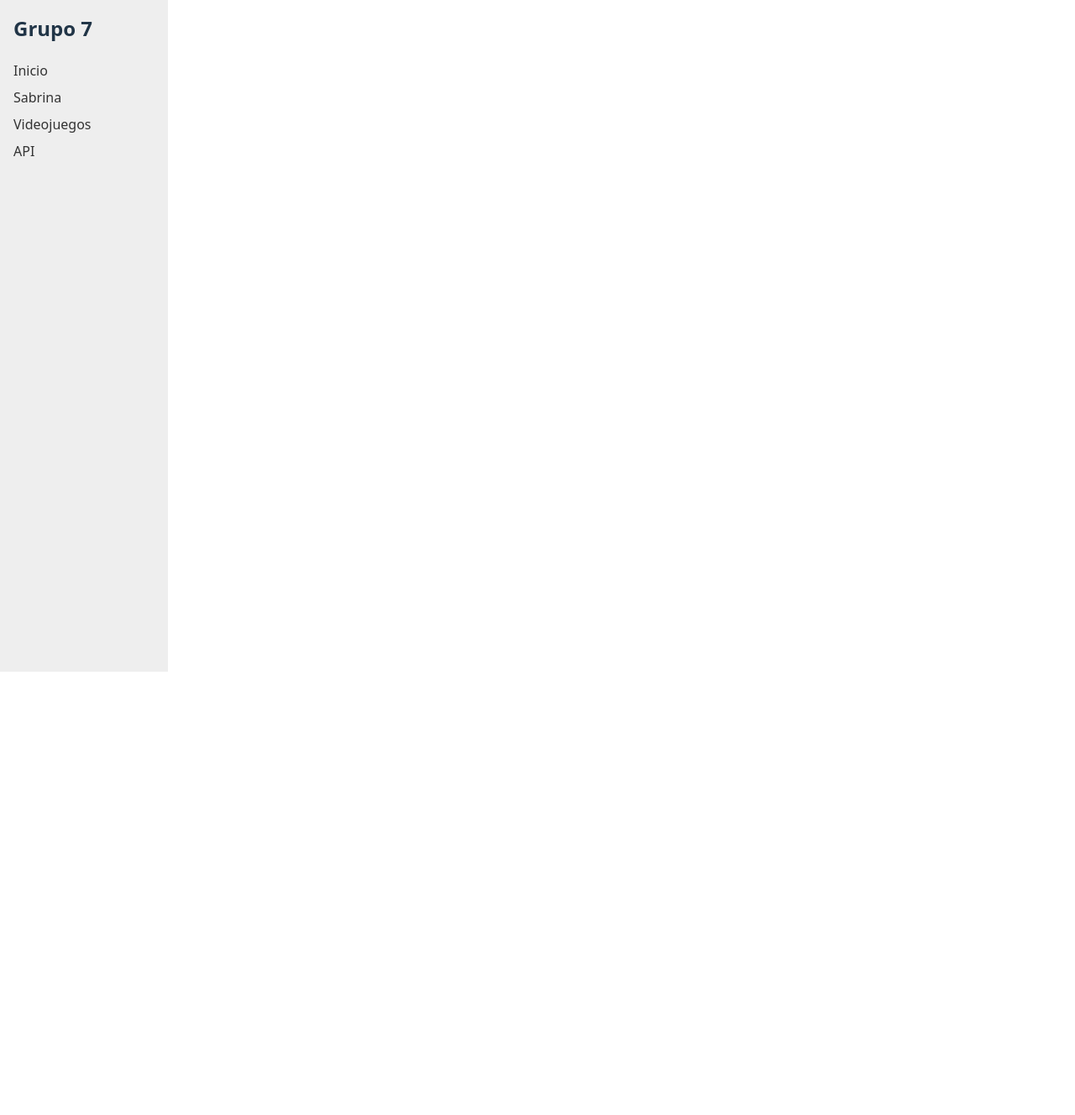
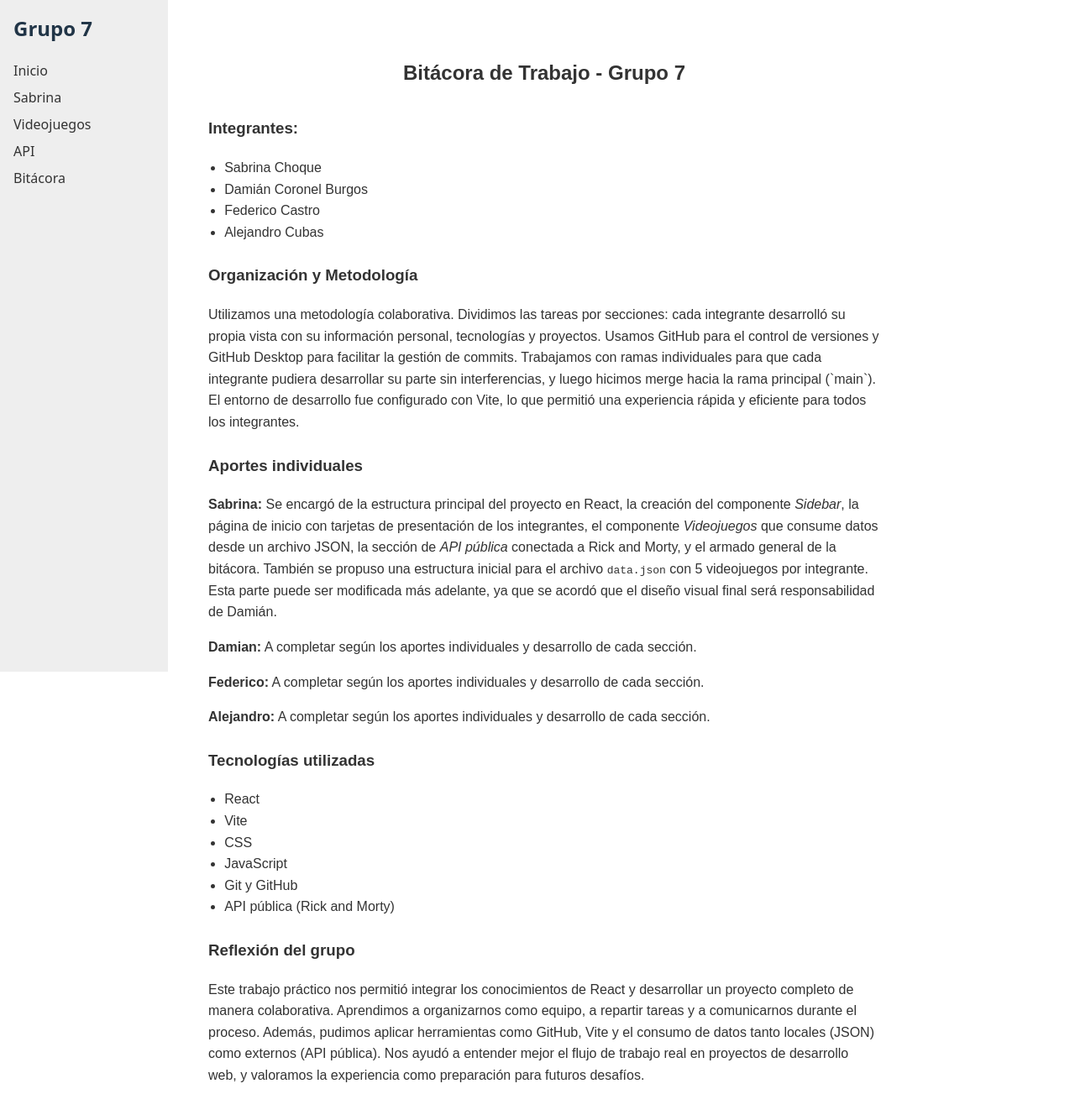
Before and after one commit to SabrinaChoque/TP1_Front_Grupo7_comisionD, a React (Vite) app: page /bitacora in a window 1280 px wide. Shown: the top 1328 px of the page at 84% size. Before the commit the page ends 800 px from the top, so only its background shows below. Built offline with nearby package versions, Linux system fonts and the light colour scheme.

Commit message:
Agrega componente Bitácora con reflexión del grupo
- Se crea Bitacora.jsx con secciones: integrantes, organización, aportes individuales, tecnologías y reflexión final
- Se agregan estilos en Bitacora.css
- Se configura la ruta /bitacora y el acceso desde el menú lateral

```diff
--- a/src/App.jsx
+++ b/src/App.jsx
@@ -4,6 +4,7 @@ import Sidebar from './components/Sidebar';
 import Sabrina from './pages/Sabrina';
 import VideoJuegos from './pages/VideoJuegos';
 import API from './pages/API';
+import Bitacora from './pages/Bitacora';
 
 
 function App() {
@@ -17,6 +18,7 @@ function App() {
             <Route path="/sabrina" element={<Sabrina />} />
             <Route path="/videojuegos" element={<VideoJuegos />} />
             <Route path="/api" element={<API />} />
+            <Route path="/bitacora" element={<Bitacora />} />
           </Routes>
         </main>
       </div>
--- a/src/components/Sidebar.jsx
+++ b/src/components/Sidebar.jsx
@@ -11,8 +11,7 @@ function Sidebar() {
         <li><Link to="/sabrina">Sabrina</Link></li>
         <li><Link to="/videojuegos">Videojuegos</Link></li>
         <li><Link to="/api">API</Link></li>
-
-
+        <li><Link to="/bitacora">Bitácora</Link></li>
           </ul>
     </nav>
   );
--- /dev/null
+++ b/src/pages/Bitacora.jsx
@@ -0,0 +1,74 @@
+import '../styles/Bitacora.css';
+
+function Bitacora() {
+  return (
+    <div className="bitacora">
+      <h2>Bitácora de Trabajo - Grupo 7</h2>
+
+      <section>
+        <h3>Integrantes:</h3>
+        <ul>
+          <li>Sabrina Choque</li>
+          <li>Damián Coronel Burgos</li>
+          <li>Federico Castro</li>
+          <li>Alejandro Cubas</li>
+        </ul>
+      </section>
+
+      <section>
+        <h3>Organización y Metodología</h3>
+        <p>
+         Utilizamos una metodología colaborativa. Dividimos las tareas por secciones:
+         cada integrante desarrolló su propia vista con su información personal, tecnologías y proyectos.
+         Usamos GitHub para el control de versiones y GitHub Desktop para facilitar la gestión de commits.
+         Trabajamos con ramas individuales para que cada integrante pudiera desarrollar su parte sin interferencias,
+         y luego hicimos merge hacia la rama principal (`main`).
+         El entorno de desarrollo fue configurado con Vite, lo que permitió una experiencia rápida y eficiente para
+         todos los integrantes.
+        </p>
+      </section>
+
+     <section>
+  <h3>Aportes individuales</h3>
+  <p>
+    <strong>Sabrina:</strong> Se encargó de la estructura principal del proyecto en React, la creación del componente <em>Sidebar</em>, la página de inicio con tarjetas de presentación de los integrantes, el componente <em>Videojuegos</em> que consume datos desde un archivo JSON, la sección de <em>API pública</em> conectada a Rick and Morty, y el armado general de la bitácora.
+    También se propuso una estructura inicial para el archivo <code>data.json</code> con 5 videojuegos por integrante. Esta parte puede ser modificada más adelante, ya que se acordó que el diseño visual final será responsabilidad de Damián.
+  </p>
+  <p>
+    <strong>Damian:</strong> A completar según los aportes individuales y desarrollo de cada sección.
+  </p>
+   <p>
+    <strong>Federico:</strong> A completar según los aportes individuales y desarrollo de cada sección.
+  </p>
+   <p>
+    <strong>Alejandro:</strong> A completar según los aportes individuales y desarrollo de cada sección.
+  </p>
+</section>
+
+      <section>
+        <h3>Tecnologías utilizadas</h3>
+        <ul>
+          <li>React</li>
+          <li>Vite</li>
+          <li>CSS</li>
+          <li>JavaScript</li>
+          <li>Git y GitHub</li>
+          <li>API pública (Rick and Morty)</li>
+        </ul>
+      </section>
+
+      <section>
+  <h3>Reflexión del grupo</h3>
+  <p>
+    Este trabajo práctico nos permitió integrar los conocimientos de React y desarrollar un proyecto completo de manera colaborativa.
+    Aprendimos a organizarnos como equipo, a repartir tareas y a comunicarnos durante el proceso.
+    Además, pudimos aplicar herramientas como GitHub, Vite y el consumo de datos tanto locales (JSON) como externos (API pública).
+    Nos ayudó a entender mejor el flujo de trabajo real en proyectos de desarrollo web, y valoramos la experiencia como preparación para futuros desafíos.
+  </p>
+</section>
+
+    </div>
+  );
+}
+
+export default Bitacora;
--- /dev/null
+++ b/src/styles/Bitacora.css
@@ -0,0 +1,21 @@
+.bitacora {
+  max-width: 800px;
+  margin: auto;
+  padding: 2rem;
+  font-family: Arial, sans-serif;
+  line-height: 1.6;
+  color: #333;
+}
+
+.bitacora h2 {
+  text-align: center;
+  margin-bottom: 2rem;
+}
+
+.bitacora section {
+  margin-bottom: 1.5rem;
+}
+
+.bitacora ul {
+  padding-left: 1.2rem;
+}
```
